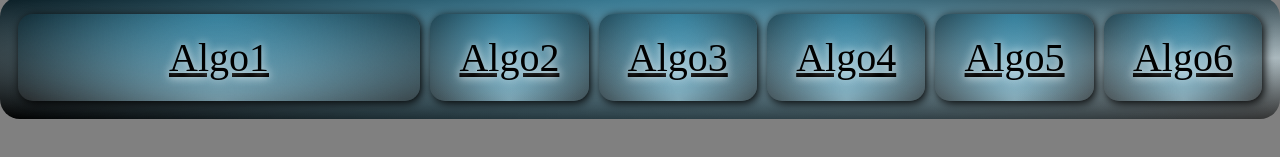
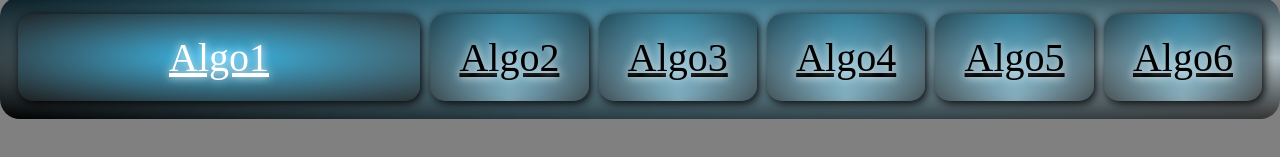
Before and after one commit to Zfardantilus/zfar.github.io, a plain HTML site: page index.html in a window 1280 px wide. In both pictures the pointer is over the link "Algo1". Shown: the part 169-326 px from the top of the page. Drawn offline with Linux system fonts and the light colour scheme.

Commit message:
Update home.css

```diff
--- a/css/home.css
+++ b/css/home.css
@@ -38,10 +38,13 @@ nav .nav-boton {
   text-shadow: 0px 0px 10px white;
   font-size: 40px;
   width: inherit;
-  transition: width 500ms;
+  transition: width 500ms, background 500ms;
   box-shadow: 2px 2px 10px black;
 }
 .nav-boton:hover {
   /* font-size: 45px; */
   width: 300%;
+  color: #ffffff;
+  background: radial-gradient(ellipse at center, #ffffff00, #00000080),
+            radial-gradient(ellipse at center, #37BBED, #ffffff25);
 }
```
